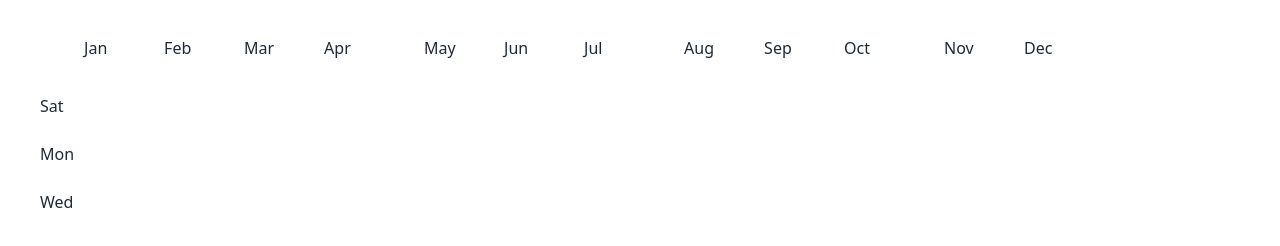
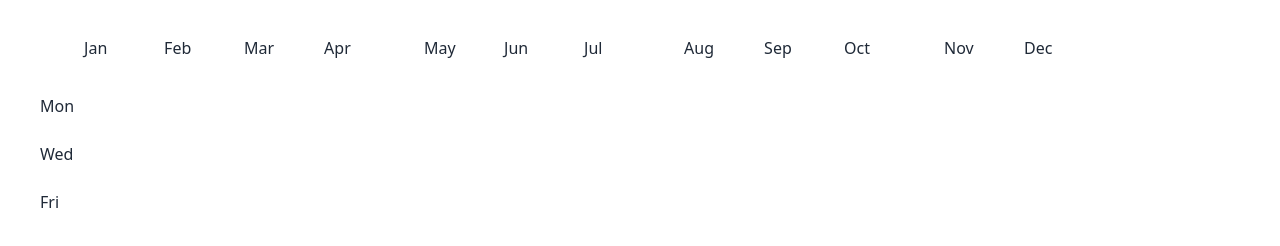
Before and after one commit to zyhou/react-aria-contribution-graph, a React (Vite) app: page / in a window 1280 px wide. Shown: the part 172-418 px from the top of the page. Built offline with nearby package versions, Linux system fonts and the light colour scheme.

Commit message:
simplify week day header

```diff
--- a/src/CalendarGrid.tsx
+++ b/src/CalendarGrid.tsx
@@ -1,9 +1,11 @@
 import { useCalendarGrid, useDateFormatter } from "react-aria";
 import { CalendarState } from "react-stately";
-import { today, getLocalTimeZone } from "@internationalized/date";
 
 export function CalendarGrid({ state }: { state: CalendarState }) {
-  const { gridProps, headerProps } = useCalendarGrid({}, state);
+  const { gridProps, headerProps, weekDays } = useCalendarGrid(
+    { weekdayStyle: "short" },
+    state
+  );
 
   const months = [];
   const formatter = useDateFormatter({
@@ -20,19 +22,6 @@ export function CalendarGrid({ state }: { state: CalendarState }) {
     months.push(formatter.format(date.toDate(state.timeZone)));
   }
 
-  const dayFormatter = useDateFormatter({
-    weekday: "short",
-    timeZone: state.timeZone,
-  });
-
-  const days = [...Array(7).keys()].map((day) =>
-    dayFormatter.format(
-      today(getLocalTimeZone())
-        .set({ day: day + 1 })
-        .toDate(getLocalTimeZone())
-    )
-  );
-
   return (
     <div
       {...gridProps}
@@ -47,10 +36,10 @@ export function CalendarGrid({ state }: { state: CalendarState }) {
         })}
       </ul>
       <ul className="grid [grid-area:days]">
-        {days.map((day) => {
+        {weekDays.map((weekDay) => {
           return (
-            <li key={day} className="odd:invisible">
-              {day}
+            <li key={weekDay} className="odd:invisible">
+              {weekDay}
             </li>
           );
         })}
```
